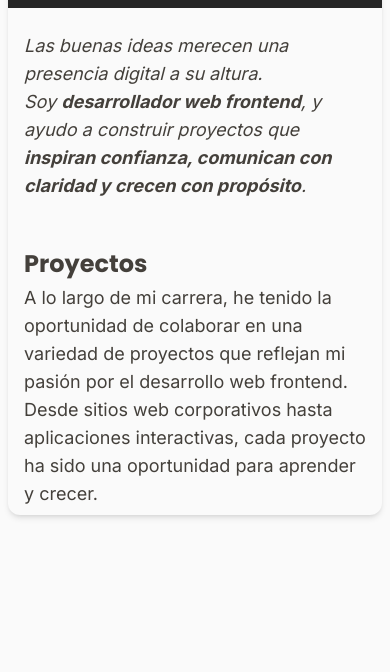
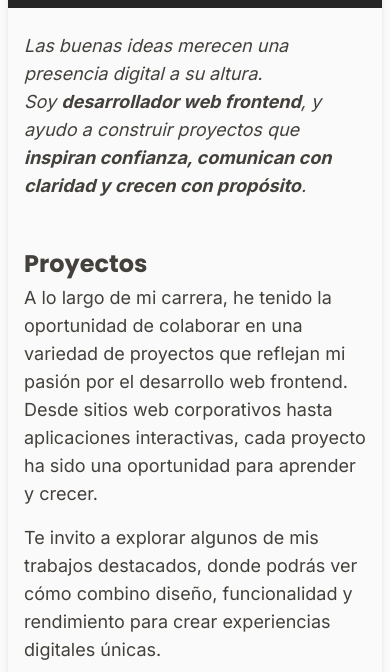
Before and after one commit to Max131/portfolio, an Astro site: page / in a window 390 px wide. Shown: the part 172-844 px from the top of the page. Built offline with nearby package versions, Linux system fonts and the light colour scheme; Astro itself is replaced by a stand-in of ours.

Commit message:
style(Default.astro): eliminar la clase aspect-[4/7] del elemento main

```diff
--- a/src/layouts/Default.astro
+++ b/src/layouts/Default.astro
@@ -93,7 +93,7 @@ const jsonLdService = {
     <script type="application/ld+json" set:html={JSON.stringify(jsonLdService)}></script>
   </head>
   <body class="bg-zinc-50 text-stone-700 transition-colors duration-500">
-    <main class="max-w-4xl mx-2 lg:mx-auto my-8 px-4 md:px-8 py-6 bg-zinc-50 shadow-md rounded-xl aspect-[4/7] overflow-hidden">
+    <main class="max-w-4xl mx-2 lg:mx-auto my-8 px-4 md:px-8 py-6 bg-zinc-50 shadow-md rounded-xl overflow-hidden">
       <slot />
     </main>
   </body>
```
